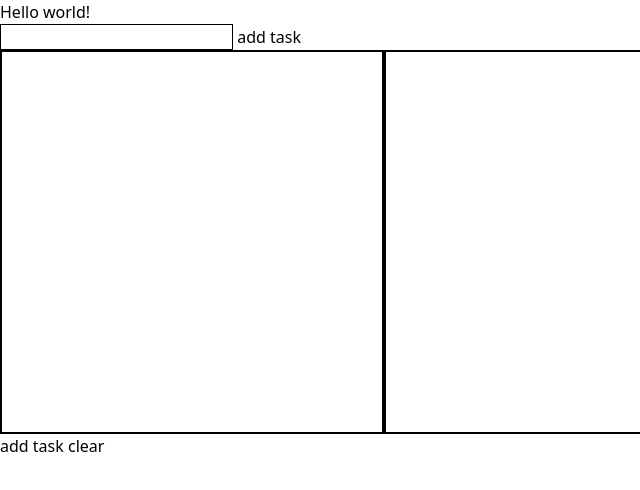
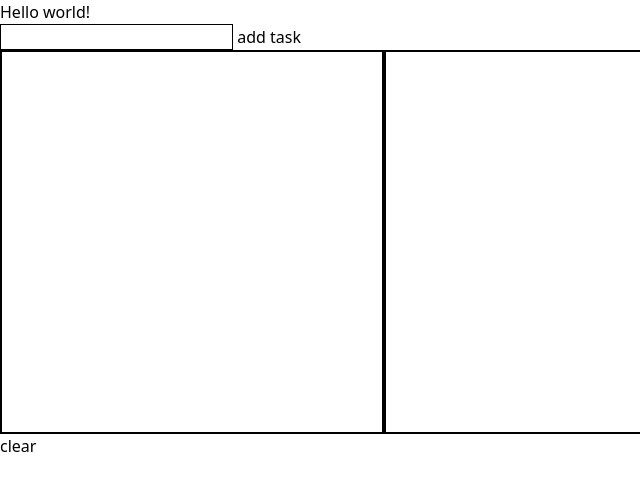
Before and after one commit to ThiccPan/kantan-kanban, a website built with Vite: page index.html in a window 1280 px wide. Shown: the full height of the page, 0-640 px from the left. Built offline with nearby package versions, Linux system fonts and the light colour scheme.

Commit message:
clear task btn

```diff
--- a/index.html
+++ b/index.html
@@ -23,7 +23,6 @@
   <script type="module" src="/src/main.ts"></script>
 </body>
 
-<button type="submit" name="save">add task</button>
-<button type="submit" name="clear">clear</button>
+<button id="clear-task" type="submit" name="clear">clear</button>
 
 </html>
```
